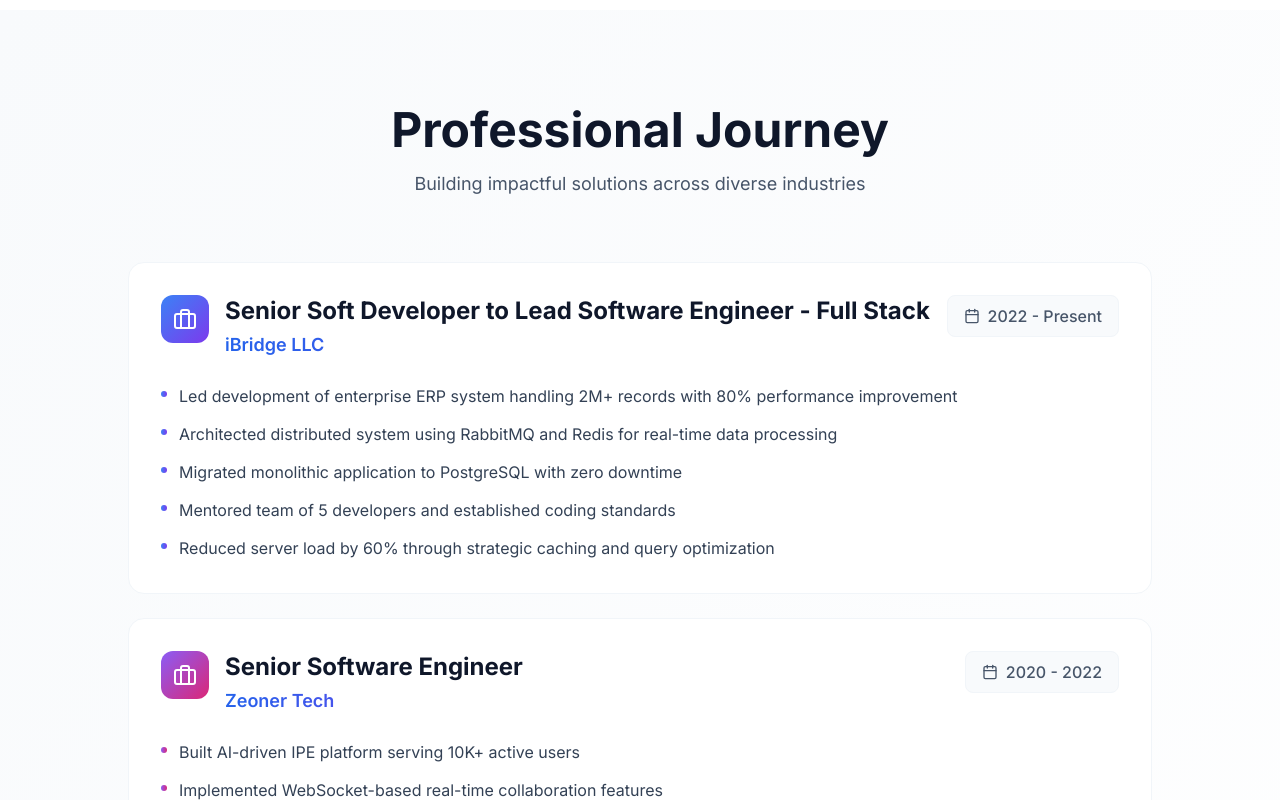
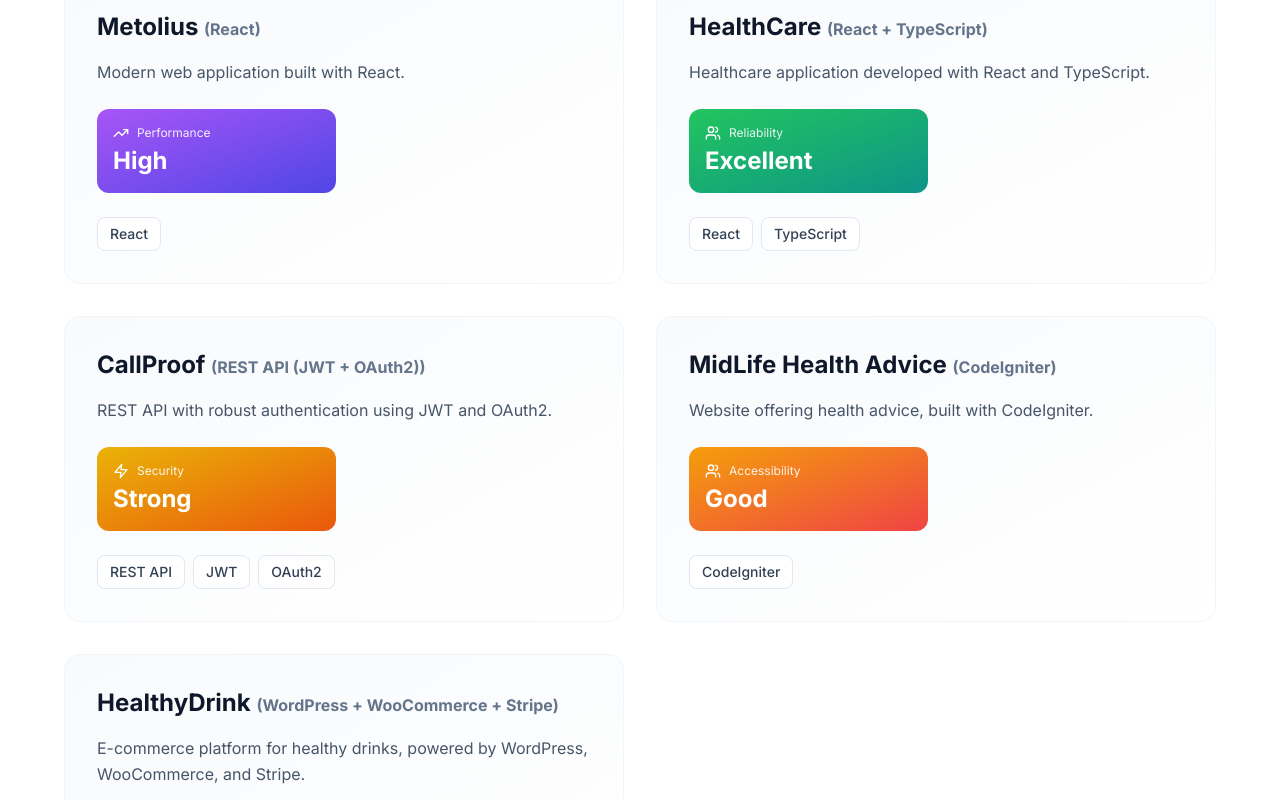
Before and after one commit to satheeshkumardeveloper/portfolio, a React (Vite) app: page / in a window 1280 px wide. Shown: the part 4220-5020 px from the top of the page. Built offline with nearby package versions, Linux system fonts and the light colour scheme; no server answers; the HTML template or start-up script is replaced by a standard one.

Commit message:
Footer Update

```diff
--- a/src/components/Contact.tsx
+++ b/src/components/Contact.tsx
@@ -1,6 +1,6 @@
 import React, { useState, useEffect } from 'react';
 import { motivationalQuotes } from '../utils/quotes';
-import { Mail, Linkedin, Github, FileText, Send } from 'lucide-react';
+import { Mail, Linkedin, Github, FileText, Send, Code, Briefcase, Users, Trophy } from 'lucide-react'; // Added icons for stats counter
 
 const socialLinks = [
   {
@@ -28,6 +28,80 @@ const socialLinks = [
     color: 'from-emerald-500 to-emerald-600'
   }
 ];
+
+interface AnimatedCounterProps {
+  end: number | string;
+  duration?: number;
+  suffix?: string;
+  prefix?: string;
+  icon: React.ElementType;
+  label: string;
+  gradient: string;
+}
+
+// Reusable animated counter component
+const AnimatedCounter = ({ end, duration = 2000, suffix = '', prefix = '', icon: Icon, label, gradient }: AnimatedCounterProps) => {
+  const [count, setCount] = useState(0);
+  const [inView, setInView] = useState(false);
+  const ref = React.useRef(null);
+
+  useEffect(() => {
+    const observer = new IntersectionObserver(
+      ([entry]) => {
+        if (entry.isIntersecting) {
+          setInView(true);
+        } else {
+          setInView(false);
+          setCount(0); // Reset count when out of view
+        }
+      },
+      { threshold: 0.5 } // Trigger when 50% of the component is in view
+    );
+
+    if (ref.current) {
+      observer.observe(ref.current);
+    }
+
+    return () => {
+      if (ref.current) {
+        observer.unobserve(ref.current);
+      }
+    };
+  }, []);
+
+  useEffect(() => {
+    if (!inView) return;
+
+    let start = 0;
+    const endValue = typeof end === 'string' ? parseInt(end.replace(/\D/g, '')) : end; // Extract numeric part for counting
+
+    if (isNaN(endValue as number)) { // Cast to number for isNaN check
+      setCount(0); // If not a valid number, start from 0 and display the string directly later
+      return;
+    }
+
+    const incrementTime = (duration / endValue);
+
+    const timer = setInterval(() => {
+      start += 1;
+      setCount(start);
+      if (start === endValue) {
+        clearInterval(timer);
+      }
+    }, incrementTime);
+
+    return () => clearInterval(timer);
+  }, [end, duration, inView]);
+
+  return (
+    <div ref={ref} className={`flex flex-col items-center justify-center p-4 rounded-xl text-white shadow-lg ${gradient}`}>
+      <Icon className="w-8 h-8 mb-2" />
+      <div className="text-3xl font-bold">{prefix}{count}{suffix}</div>
+      <div className="text-sm opacity-80 mt-1">{label}</div>
+    </div>
+  );
+};
+
 
 export default function Contact() {
   const [name, setName] = useState('');
@@ -268,10 +342,44 @@ export default function Contact() {
       </div>
 
       <div className="text-center mt-16 pt-8 border-t border-slate-200 dark:border-slate-700">
+        {/* Portfolio Stats Counters */}
+        <div className="mb-8 grid grid-cols-2 md:grid-cols-4 gap-6">
+          <AnimatedCounter
+            end={11}
+            label="Projects Completed"
+            icon={Code}
+            gradient="from-blue-600 to-indigo-700"
+          />
+          <AnimatedCounter
+            end={5}
+            suffix="+"
+            label="Years Experience"
+            icon={Briefcase}
+            gradient="from-green-600 to-teal-700"
+          />
+          <AnimatedCounter
+            end={15}
+            suffix="+"
+            label="Technologies Mastered"
+            icon={Trophy}
+            gradient="from-purple-600 to-pink-700"
+          />
+          <AnimatedCounter
+            end={50}
+            suffix="+"
+            label="Clients Served"
+            icon={Users}
+            gradient="from-orange-600 to-red-700"
+          />
+        </div>
+
         <p className="text-slate-600 dark:text-slate-300">
-        <a href="https://sathesh-resume.netlify.app/" target="_blank" rel="noopener noreferrer" className="text-blue-500 hover:text-blue-700 transition-all duration-300 hover:scale-105 inline-block">Sathesh-Resume</a>  © 2025 Senior Full Stack Engineer
+        <a href="https://sathesh-resume.netlify.app/" target="_blank" rel="noopener noreferrer" className="text-blue-500 hover:text-blue-700 transition-all duration-300 hover:scale-105 inline-block">Sathesh-Resume</a>  © {new Date().getFullYear()} Senior Full Stack Engineer
         </p>
         <p className="text-slate-500 dark:text-slate-400 text-sm mt-2">{randomQuote}</p>
+        <div className="mt-8 flex justify-center">
+          <img src={`${import.meta.env.VITE_BASE_URL}Sathesh_Develope_logo.png`} alt="Portfolio Logo" className="w-24 h-24 object-contain" />
+        </div>
       </div>
     </section>
   );
--- a/src/components/Projects.tsx
+++ b/src/components/Projects.tsx
@@ -9,6 +9,7 @@ const projects = [
       { label: 'Records Handled', value: '2M+', icon: Package }
     ],
     technologies: ['Laravel', 'React', 'PostgreSQL', 'Redis', 'RabbitMQ'],
+    secondaryTech: 'Laravel',
     gradient: 'from-blue-500 to-violet-600'
   },
   {
@@ -19,6 +20,7 @@ const projects = [
       { label: 'Active Users', value: '10K+', icon: Users }
     ],
     technologies: ['Laravel', 'RabbitMQ', 'WebSockets', 'Azure', 'Vue.js', 'MySQL'],
+    secondaryTech: 'FrontEnd (AI Dashboard + RabbitMQ)',
     gradient: 'from-violet-500 to-pink-600'
   },
   {
@@ -29,6 +31,7 @@ const projects = [
       { label: 'Uptime', value: '99.9%', icon: TrendingUp }
     ],
     technologies: ['Laravel', 'React', 'PostgreSQL', 'Redis', 'Docker'],
+    secondaryTech: 'Laravel',
     gradient: 'from-emerald-500 to-blue-600'
   },
   {
@@ -39,6 +42,7 @@ const projects = [
       { label: 'Load Time', value: '2s', icon: Zap }
     ],
     technologies: ['Laravel', 'React', 'MongoDB', 'Redis'],
+    secondaryTech: 'Laravel',
     gradient: 'from-orange-500 to-pink-600'
   },
   {
@@ -49,6 +53,7 @@ const projects = [
       { label: 'Error Reduction', value: '40%', icon: Zap }
     ],
     technologies: ['CodeIgniter', 'MySQL', 'jQuery', 'Bootstrap'],
+    secondaryTech: 'CodeIgniter',
     gradient: 'from-sky-500 to-indigo-600'
   },
   {
@@ -59,7 +64,58 @@ const projects = [
       { label: 'Processing Time', value: '-20%', icon: Zap }
     ],
     technologies: ['CodeIgniter', 'MySQL', 'jQuery', 'Bootstrap'],
+    secondaryTech: 'CodeIgniter',
     gradient: 'from-rose-500 to-red-600'
+  },
+  {
+    title: 'Metolius',
+    description: 'Modern web application built with React.',
+    metrics: [
+      { label: 'Performance', value: 'High', icon: TrendingUp }
+    ],
+    technologies: ['React'],
+    secondaryTech: 'React',
+    gradient: 'from-purple-500 to-indigo-600'
+  },
+  {
+    title: 'HealthCare',
+    description: 'Healthcare application developed with React and TypeScript.',
+    metrics: [
+      { label: 'Reliability', value: 'Excellent', icon: Users }
+    ],
+    technologies: ['React', 'TypeScript'],
+    secondaryTech: 'React + TypeScript',
+    gradient: 'from-green-500 to-teal-600'
+  },
+  {
+    title: 'CallProof',
+    description: 'REST API with robust authentication using JWT and OAuth2.',
+    metrics: [
+      { label: 'Security', value: 'Strong', icon: Zap }
+    ],
+    technologies: ['REST API', 'JWT', 'OAuth2'],
+    secondaryTech: 'REST API (JWT + OAuth2)',
+    gradient: 'from-yellow-500 to-orange-600'
+  },
+  {
+    title: 'MidLife Health Advice',
+    description: 'Website offering health advice, built with CodeIgniter.',
+    metrics: [
+      { label: 'Accessibility', value: 'Good', icon: Users }
+    ],
+    technologies: ['CodeIgniter'],
+    secondaryTech: 'CodeIgniter',
+    gradient: 'from-amber-500 to-red-500'
+  },
+  {
+    title: 'HealthyDrink',
+    description: 'E-commerce platform for healthy drinks, powered by WordPress, WooCommerce, and Stripe.',
+    metrics: [
+      { label: 'Sales', value: 'High', icon: TrendingUp }
+    ],
+    technologies: ['WordPress', 'WooCommerce', 'Stripe'],
+    secondaryTech: 'WordPress + WooCommerce + Stripe',
+    gradient: 'from-cyan-500 to-blue-500'
   }
 ];
 
@@ -82,7 +138,7 @@ export default function Projects() {
             >
               <div className="flex items-start justify-between mb-4">
                 <h3 className="text-2xl font-bold text-slate-900 dark:text-white group-hover:text-blue-700 dark:group-hover:text-blue-400 transition-colors">
-                  {project.title}
+                  {project.title} <span className="text-base text-slate-500 dark:text-slate-400">({project.secondaryTech})</span>
                 </h3>
                 {/* <ExternalLink className="w-5 h-5 text-slate-400 dark:text-slate-500 group-hover:text-blue-700 dark:group-hover:text-blue-400 transition-colors" /> */}
               </div>
```
Also changed, not shown: public/Sathesh_Develope_logo.png (added).
